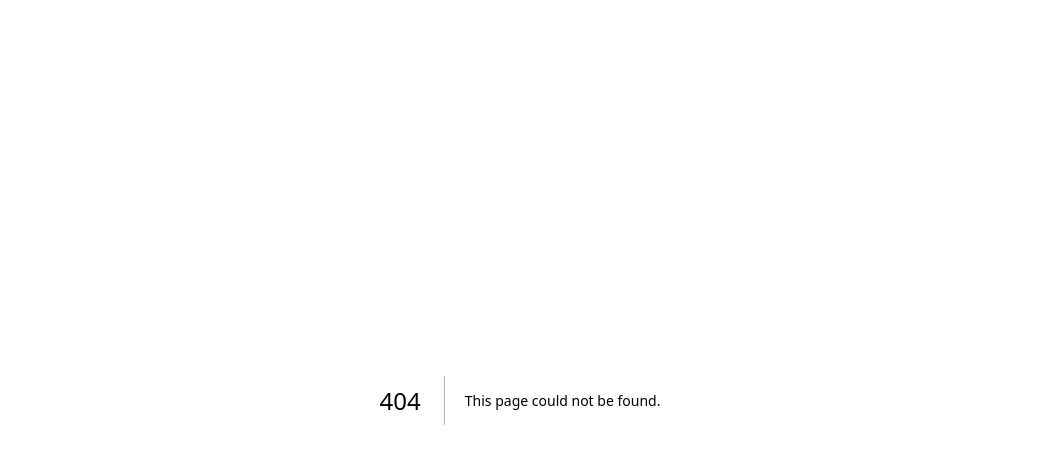
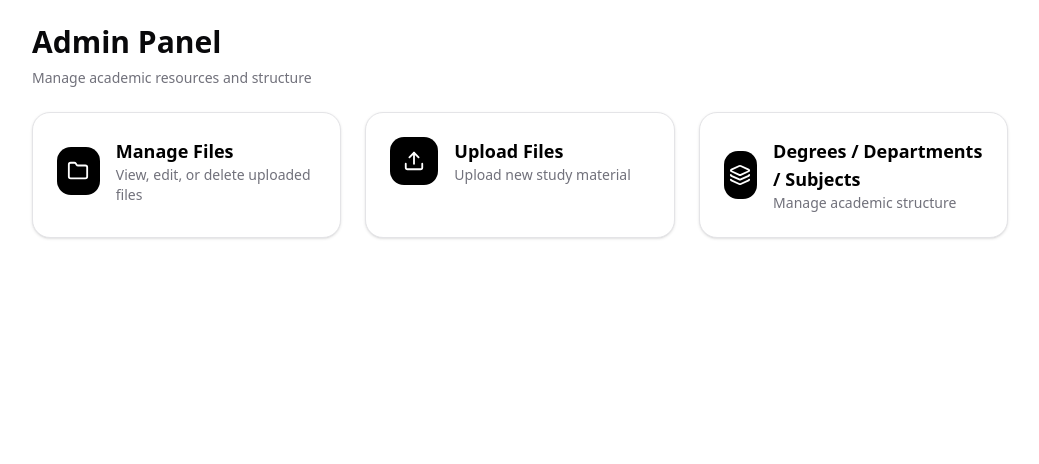
Before and after one commit to soynerd/college-site, a Next.js app: page /admin/resources in a window 1280 px wide. Before the commit this address had no page. Shown: the top 464 px of the page, without its empty margins (120-1159 px from the left). Built offline with nearby package versions, Linux system fonts and the light colour scheme.

Commit message:
Resource Panel Done

```diff
--- /dev/null
+++ b/app/admin/resources/page.tsx
@@ -0,0 +1,70 @@
+import Link from "next/link";
+import { Folder, Upload, Layers } from "lucide-react";
+
+const adminPages = [
+  {
+    title: "Manage Files",
+    description: "View, edit, or delete uploaded files",
+    href: "/admin/resources/files",
+    icon: Folder,
+  },
+  {
+    title: "Upload Files",
+    description: "Upload new study material",
+    href: "/admin/resources/upload",
+    icon: Upload,
+  },
+  {
+    title: "Degrees / Departments / Subjects",
+    description: "Manage academic structure",
+    href: "/admin/resources/structure",
+    icon: Layers,
+  },
+];
+
+export default function AdminHomePage() {
+  return (
+    <div className="max-w-5xl mx-auto p-6">
+      <h1 className="text-3xl font-bold mb-2">Admin Panel</h1>
+      <p className="text-sm text-muted-foreground mb-6">
+        Manage academic resources and structure
+      </p>
+
+      <div className="grid sm:grid-cols-2 lg:grid-cols-3 gap-6">
+        {adminPages.map((page) => (
+          <Link
+            key={page.href}
+            href={page.href}
+            className="group relative rounded-2xl border bg-white p-6 shadow-sm transition
+                       hover:shadow-lg hover:-translate-y-1"
+          >
+            <div className="flex items-center gap-4">
+              <div
+                className="h-12 w-12 rounded-xl bg-black text-white flex items-center
+                           justify-center group-hover:scale-110 transition"
+              >
+                <page.icon size={22} />
+              </div>
+
+              <div>
+                <h2 className="font-semibold text-lg text-black">
+                  {page.title}
+                </h2>
+                <p className="text-sm text-muted-foreground">
+                  {page.description}
+                </p>
+              </div>
+            </div>
+
+            <span
+              className="absolute bottom-4 right-6 text-sm opacity-0
+                             group-hover:opacity-100 transition"
+            >
+              →
+            </span>
+          </Link>
+        ))}
+      </div>
+    </div>
+  );
+}
```
